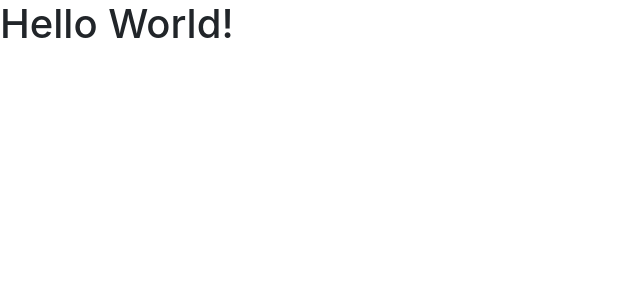
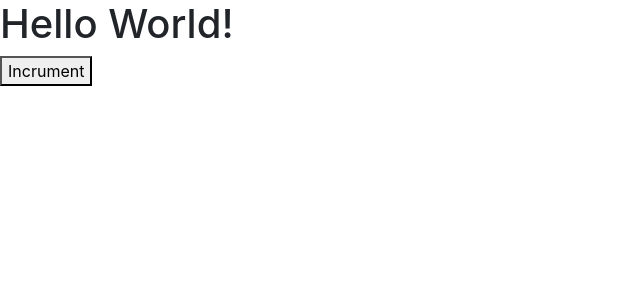
Before and after one commit to m7asanain/reactjs, a React (Create React App) app: page / in a window 1280 px wide. Shown: the top 300 px of the page, without its empty margins (0-640 px from the left). Built offline with nearby package versions, Linux system fonts and the light colour scheme.

Commit message:
specifying children

```diff
--- a/src/components/counter.jsx
+++ b/src/components/counter.jsx
@@ -2,7 +2,13 @@
 
 class Counter extends Component {
   render() {
-    return <h1>Hello World!</h1>
+    return  (
+      // React.Fragment like a div but does'nt show like a div
+      <React.Fragment>
+        <h1>Hello World!</h1>
+        <button>Incrument</button>
+      </React.Fragment>
+    )
   }
 }
 
```
